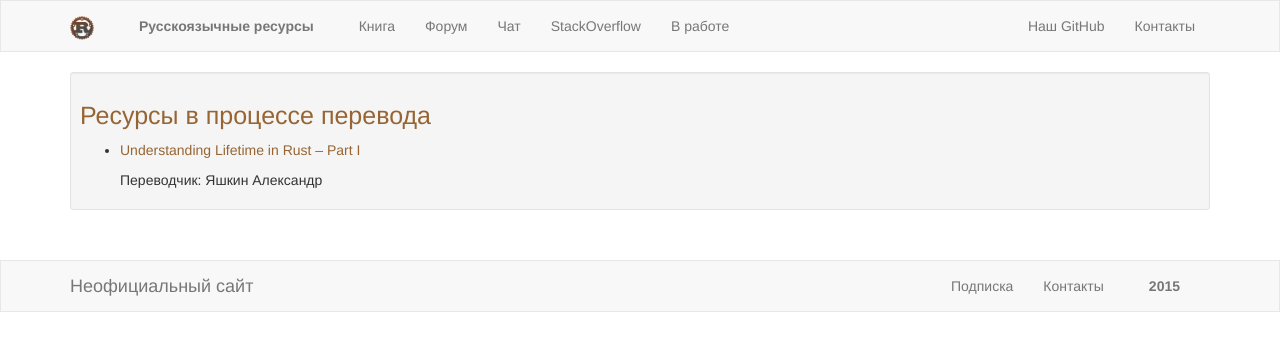
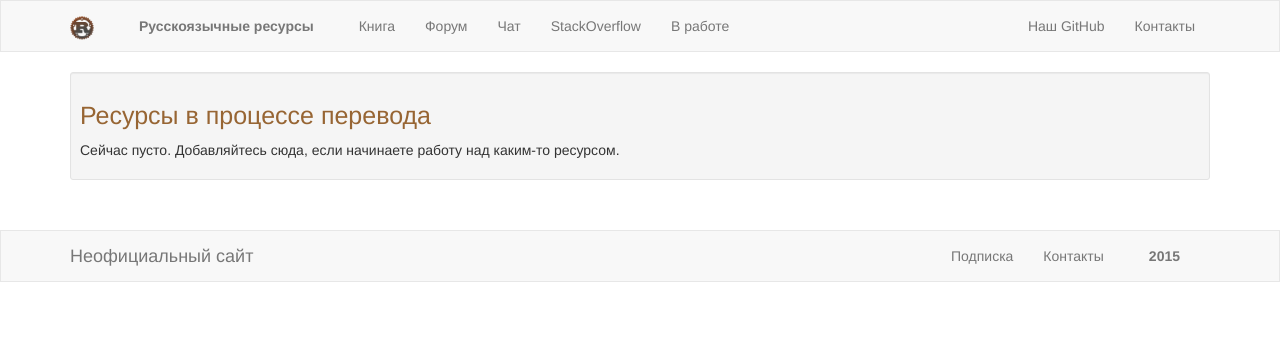
Before and after one commit to rust-lang-ru/rustycrate.ru, a Jekyll site: the page built from in-progress.md, in a window 1280 px wide. Shown: the top 351 px of the page. Built offline with Jekyll 4.4.1, drawn with Linux system fonts in a browser that asks for light colours; nearby versions of some CDN libraries; Markdown is read by kramdown in place of the engine named in the settings.

Commit message:
Убираем со страницы "В работе"

```diff
--- a/in-progress.md
+++ b/in-progress.md
@@ -4,6 +4,4 @@ title: Ресурсы в процессе перевода
 
 ---
 
-* [Understanding Lifetime in Rust – Part I](https://mobiarch.wordpress.com/2015/06/29/understanding-lifetime-in-rust-part-i/)
-
-  Переводчик: Яшкин Александр
+Сейчас пусто. Добавляйтесь сюда, если начинаете работу над каким-то ресурсом.
```
